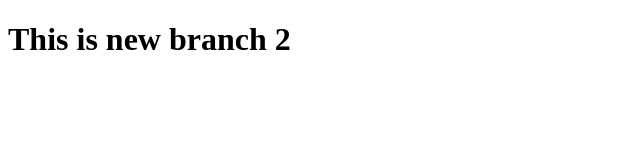
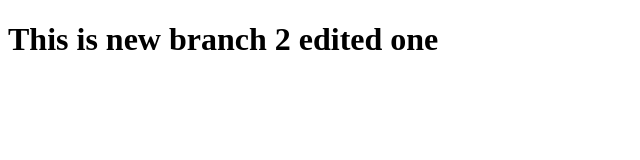
Before and after one commit to FarhathCader76/SoftwareProject, a plain HTML site: page client/newbranch2.html in a window 1280 px wide. Shown: the whole page, without its empty margins (0-640 px from the left). Drawn offline with Linux system fonts and the light colour scheme.

Commit message:
edited new branch 2

```diff
--- a/client/newbranch2.html
+++ b/client/newbranch2.html
@@ -6,6 +6,6 @@
     <title>Document</title>
 </head>
 <body>
-    <h1>This is new branch 2</h1>
+    <h1>This is new branch 2 edited one</h1>
 </body>
 </html>
```
